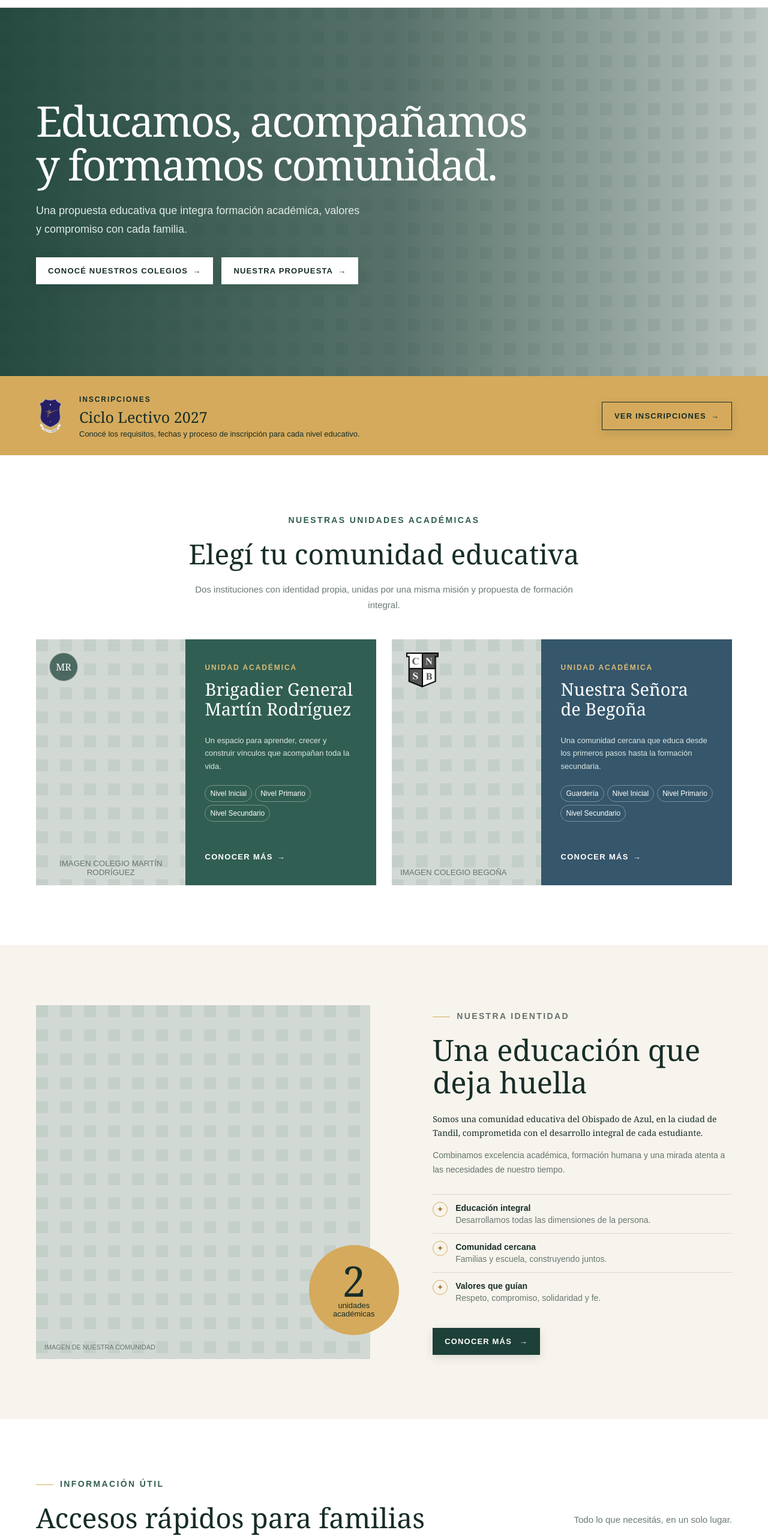
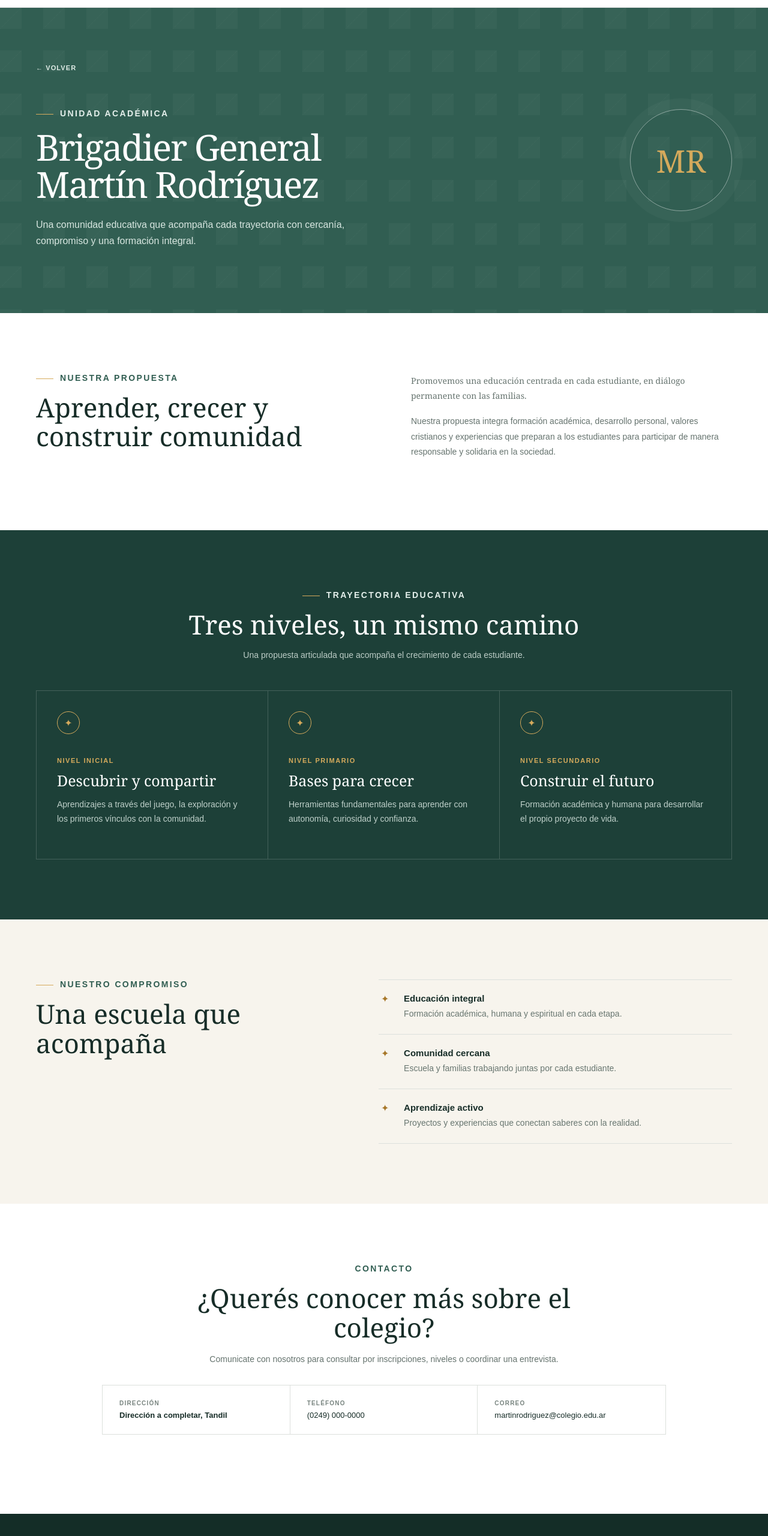
Before and after one commit to santiagodiazpace/colegio-begonia, an Angular app: page /m-rodriguez in a window 1280 px wide. Before the commit this address led to /. Shown: the part 97-2658 px from the top of the page at 60% size. Built offline with nearby package versions, Linux system fonts and the light colour scheme.

Commit message:
Sección M-Rodriguez

```diff
--- a/src/app/app.component.html
+++ b/src/app/app.component.html
@@ -9,7 +9,7 @@
       <a routerLink="/" fragment="inicio" (click)="closeMenu()">Inicio</a
       ><a routerLink="/" fragment="institucion" (click)="closeMenu()">Institución</a
       ><span
-        ><a routerLink="/" fragment="colegios">Colegio M. Rodríguez</a
+        ><a routerLink="/m-rodriguez">Colegio M. Rodríguez</a
         ><em
           ><a routerLink="/" fragment="niveles">Nivel Inicial</a
           ><a routerLink="/" fragment="niveles">Nivel Primario</a><a routerLink="/" fragment="niveles">Nivel Secundario</a></em
--- a/src/app/app.routes.ts
+++ b/src/app/app.routes.ts
@@ -4,6 +4,7 @@ import { InstitutionalComponent } from './institutional.component';
 import { NewsComponent } from './news.component';
 import { CalendarComponent } from './calendar.component';
 import { ParishComponent } from './parish.component';
+import { MartinRodriguezComponent } from './martin-rodriguez.component';
 
 export const routes: Routes = [
   { path: '', component: HomeComponent, title: 'Unidades Académicas' },
@@ -27,5 +28,10 @@ export const routes: Routes = [
     component: ParishComponent,
     title: 'Parroquia | Unidades Académicas',
   },
+  {
+    path: 'm-rodriguez',
+    component: MartinRodriguezComponent,
+    title: 'Colegio Martín Rodríguez | Unidades Académicas',
+  },
   { path: '**', redirectTo: '' },
 ];
--- a/src/app/home.component.html
+++ b/src/app/home.component.html
@@ -53,7 +53,7 @@
               <span>Nivel Inicial</span><span>Nivel Primario</span
               ><span>Nivel Secundario</span>
             </div>
-            <a class="text-link" href="#niveles">CONOCER MÁS</a>
+            <a class="text-link" routerLink="/m-rodriguez">CONOCER MÁS</a>
           </div>
         </article>
         <article class="school blue">
--- /dev/null
+++ b/src/app/martin-rodriguez.component.html
@@ -0,0 +1,118 @@
+<main class="school-detail-page martin-page">
+  <section class="school-detail-hero">
+    <div class="school-detail-pattern"></div>
+    <div class="shell school-detail-hero-grid">
+      <div class="school-detail-hero-copy">
+        <a class="school-back" routerLink="/" fragment="colegios">← VOLVER</a>
+        <p class="eyebrow light">UNIDAD ACADÉMICA</p>
+        <h1>Brigadier General<br />Martín Rodríguez</h1>
+        <p>
+          Una comunidad educativa que acompaña cada trayectoria con cercanía,
+          compromiso y una formación integral.
+        </p>
+      </div>
+      <div class="school-detail-emblem" aria-hidden="true">MR</div>
+    </div>
+  </section>
+
+  <section class="section school-about">
+    <div class="shell school-about-grid">
+      <div>
+        <p class="eyebrow">NUESTRA PROPUESTA</p>
+        <h2>Aprender, crecer y construir comunidad</h2>
+      </div>
+      <div>
+        <p class="school-about-lead">
+          Promovemos una educación centrada en cada estudiante, en diálogo
+          permanente con las familias.
+        </p>
+        <p>
+          Nuestra propuesta integra formación académica, desarrollo personal,
+          valores cristianos y experiencias que preparan a los estudiantes para
+          participar de manera responsable y solidaria en la sociedad.
+        </p>
+      </div>
+    </div>
+  </section>
+
+  <section class="section school-levels-detail">
+    <div class="shell">
+      <div class="school-section-heading">
+        <p class="eyebrow light">TRAYECTORIA EDUCATIVA</p>
+        <h2>Tres niveles, un mismo camino</h2>
+        <p>
+          Una propuesta articulada que acompaña el crecimiento de cada
+          estudiante.
+        </p>
+      </div>
+      <div class="school-level-card-grid">
+        <article>
+          <span>✦</span>
+          <small>NIVEL INICIAL</small>
+          <h3>Descubrir y compartir</h3>
+          <p>
+            Aprendizajes a través del juego, la exploración y los primeros
+            vínculos con la comunidad.
+          </p>
+        </article>
+        <article>
+          <span>✦</span>
+          <small>NIVEL PRIMARIO</small>
+          <h3>Bases para crecer</h3>
+          <p>
+            Herramientas fundamentales para aprender con autonomía, curiosidad
+            y confianza.
+          </p>
+        </article>
+        <article>
+          <span>✦</span>
+          <small>NIVEL SECUNDARIO</small>
+          <h3>Construir el futuro</h3>
+          <p>
+            Formación académica y humana para desarrollar el propio proyecto de
+            vida.
+          </p>
+        </article>
+      </div>
+    </div>
+  </section>
+
+  <section class="section school-pillars">
+    <div class="shell school-pillars-grid">
+      <div>
+        <p class="eyebrow">NUESTRO COMPROMISO</p>
+        <h2>Una escuela que acompaña</h2>
+      </div>
+      <div class="school-pillar-list">
+        <article>
+          <b>Educación integral</b>
+          <p>Formación académica, humana y espiritual en cada etapa.</p>
+        </article>
+        <article>
+          <b>Comunidad cercana</b>
+          <p>Escuela y familias trabajando juntas por cada estudiante.</p>
+        </article>
+        <article>
+          <b>Aprendizaje activo</b>
+          <p>Proyectos y experiencias que conectan saberes con la realidad.</p>
+        </article>
+      </div>
+    </div>
+  </section>
+
+  <section class="section school-detail-contact">
+    <div class="shell">
+      <p class="eyebrow">CONTACTO</p>
+      <h2>¿Querés conocer más sobre el colegio?</h2>
+      <p>
+        Comunicate con nosotros para consultar por inscripciones, niveles o
+        coordinar una entrevista.
+      </p>
+      <div class="school-contact-data">
+        <span><small>DIRECCIÓN</small><b>Dirección a completar, Tandil</b></span>
+        <span><small>TELÉFONO</small><a href="tel:+542490000000">(0249) 000-0000</a></span>
+        <span><small>CORREO</small><a href="mailto:martinrodriguez@colegio.edu.ar">martinrodriguez&#64;colegio.edu.ar</a></span>
+      </div>
+    </div>
+  </section>
+</main>
--- a/src/styles.css
+++ b/src/styles.css
@@ -117,3 +117,49 @@
 @media(max-width:800px){.parish-hero{height:560px}.parish-hero h1{font-size:48px}.parish-intro-grid,.parish-schedule-grid{grid-template-columns:1fr;gap:42px}.parish-card-grid{grid-template-columns:1fr}.parish-card-grid article{border-right:0;border-bottom:1px solid #ffffff2b}.parish-card-grid article:last-child{border-bottom:0}}
 @media(max-width:700px){.parish-contact-grid{grid-template-columns:1fr}.parish-contact-grid article{border-right:0;border-bottom:1px solid var(--line)}.parish-contact-grid article:last-child{border-bottom:0}}
 @media(max-width:600px){.parish-hero{height:520px}.parish-hero h1{font-size:40px}.parish-back{margin-bottom:48px}.parish-intro h2,.parish-section-heading h2,.parish-schedule h2,.parish-contact h2{font-size:36px}}
+
+.school-detail-page{background:#fff}
+.school-detail-hero{min-height:510px;position:relative;overflow:hidden;display:flex;align-items:center;background:var(--green);color:#fff}
+.school-detail-pattern{position:absolute;inset:0;background-image:linear-gradient(135deg,#ffffff08 25%,transparent 25%),linear-gradient(315deg,#ffffff08 25%,transparent 25%);background-size:72px 72px;background-position:0 0,36px 36px}
+.school-detail-hero-grid{position:relative;display:grid;grid-template-columns:1fr auto;gap:70px;align-items:center}
+.school-back{display:inline-flex;margin-bottom:62px;color:#e0ece7;font-size:11px;font-weight:700;letter-spacing:.1em;text-decoration:none;transition:color .2s ease,transform .2s ease}
+.school-back:hover{color:var(--gold);transform:translateX(-3px)}
+.school-detail-hero h1{max-width:760px;font:400 60px/1.04 Georgia,serif;letter-spacing:-.035em;margin:0 0 22px}
+.school-detail-hero-copy>p:last-child{max-width:590px;font-size:16px;line-height:1.7;color:#d7e6e0}
+.school-detail-emblem{display:grid;place-items:center;width:170px;height:170px;border:1px solid #ffffff70;border-radius:50%;font:400 52px Georgia,serif;color:var(--gold);box-shadow:0 0 0 18px #ffffff08}
+.school-about-grid{display:grid;grid-template-columns:1fr 1fr;gap:90px;align-items:start}
+.school-about h2,.school-section-heading h2,.school-pillars h2,.school-detail-contact h2{font:400 44px/1.1 Georgia,serif;margin:0}
+.school-about-grid>div:last-child>p{font-size:14px;line-height:1.8;color:#65736e;margin:0 0 18px}
+.school-about-grid .school-about-lead{font:20px/1.55 Georgia,serif;color:var(--ink)}
+.school-levels-detail{background:var(--deep);color:#fff}
+.school-section-heading{text-align:center;max-width:680px;margin:0 auto 46px}
+.school-section-heading h2{color:#fff;margin-bottom:16px}
+.school-section-heading>p:last-child{font-size:14px;line-height:1.7;color:#bdcdc7}
+.school-level-card-grid{display:grid;grid-template-columns:repeat(3,1fr);border:1px solid #ffffff2c}
+.school-level-card-grid article{min-height:280px;padding:34px;border-right:1px solid #ffffff2c;transition:background-color .22s ease,transform .22s ease}
+.school-level-card-grid article:last-child{border-right:0}
+.school-level-card-grid article:hover{background:#ffffff0a;transform:translateY(-3px)}
+.school-level-card-grid article>span{display:grid;place-items:center;width:38px;height:38px;border:1px solid var(--gold);border-radius:50%;color:var(--gold);margin-bottom:34px}
+.school-level-card-grid small{font-size:11px;font-weight:700;letter-spacing:.14em;color:var(--gold)}
+.school-level-card-grid h3{font:400 25px/1.2 Georgia,serif;margin:10px 0 14px}
+.school-level-card-grid p{font-size:14px;line-height:1.7;color:#bfd0ca;margin:0}
+.school-pillars{background:var(--cream)}
+.school-pillars-grid{display:grid;grid-template-columns:.8fr 1fr;gap:100px}
+.school-pillar-list{border-top:1px solid var(--line)}
+.school-pillar-list article{position:relative;padding:22px 0 22px 42px;border-bottom:1px solid var(--line)}
+.school-pillar-list article:before{content:'✦';position:absolute;left:4px;top:22px;color:#a77729}
+.school-pillar-list b{font-size:15px}
+.school-pillar-list p{font-size:14px;line-height:1.65;color:#687670;margin:5px 0 0}
+.school-detail-contact{text-align:center}
+.school-detail-contact .eyebrow:before{display:none}
+.school-detail-contact h2{max-width:700px;margin:0 auto 18px}
+.school-detail-contact>div>p:not(.eyebrow){max-width:620px;margin:0 auto 30px;font-size:14px;line-height:1.7;color:#65736e}
+.school-contact-data{display:grid;grid-template-columns:repeat(3,1fr);max-width:940px;margin:0 auto 32px;border:1px solid var(--line);text-align:left}
+.school-contact-data>span{display:flex;flex-direction:column;gap:7px;padding:24px 28px;border-right:1px solid var(--line)}
+.school-contact-data>span:last-child{border-right:0}
+.school-contact-data small{font-size:10px;font-weight:700;letter-spacing:.12em;color:#78847f}
+.school-contact-data b,.school-contact-data a{font-size:13px;color:var(--ink);text-decoration:none}
+.school-contact-data a{transition:color .2s ease}
+.school-contact-data a:hover{color:#a77729}
+@media(max-width:800px){.school-detail-hero-grid{grid-template-columns:1fr}.school-detail-emblem{display:none}.school-detail-hero h1{font-size:48px}.school-about-grid,.school-pillars-grid{grid-template-columns:1fr;gap:42px}.school-level-card-grid{grid-template-columns:1fr}.school-level-card-grid article{border-right:0;border-bottom:1px solid #ffffff2c}.school-level-card-grid article:last-child{border-bottom:0}.school-contact-data{grid-template-columns:1fr}.school-contact-data>span{border-right:0;border-bottom:1px solid var(--line)}.school-contact-data>span:last-child{border-bottom:0}}
+@media(max-width:600px){.school-detail-hero{min-height:480px}.school-detail-hero h1{font-size:40px}.school-back{margin-bottom:48px}.school-about h2,.school-section-heading h2,.school-pillars h2,.school-detail-contact h2{font-size:36px}}
```
Also changed, not shown: src/app/martin-rodriguez.component.ts (added, +9 -0 lines).
